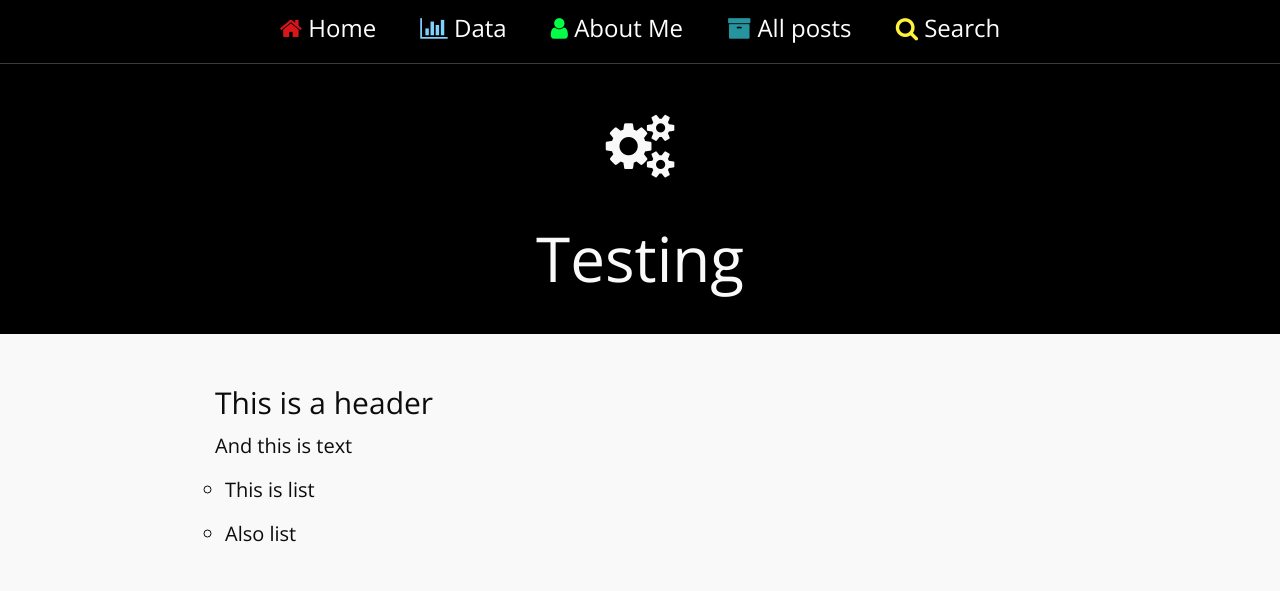
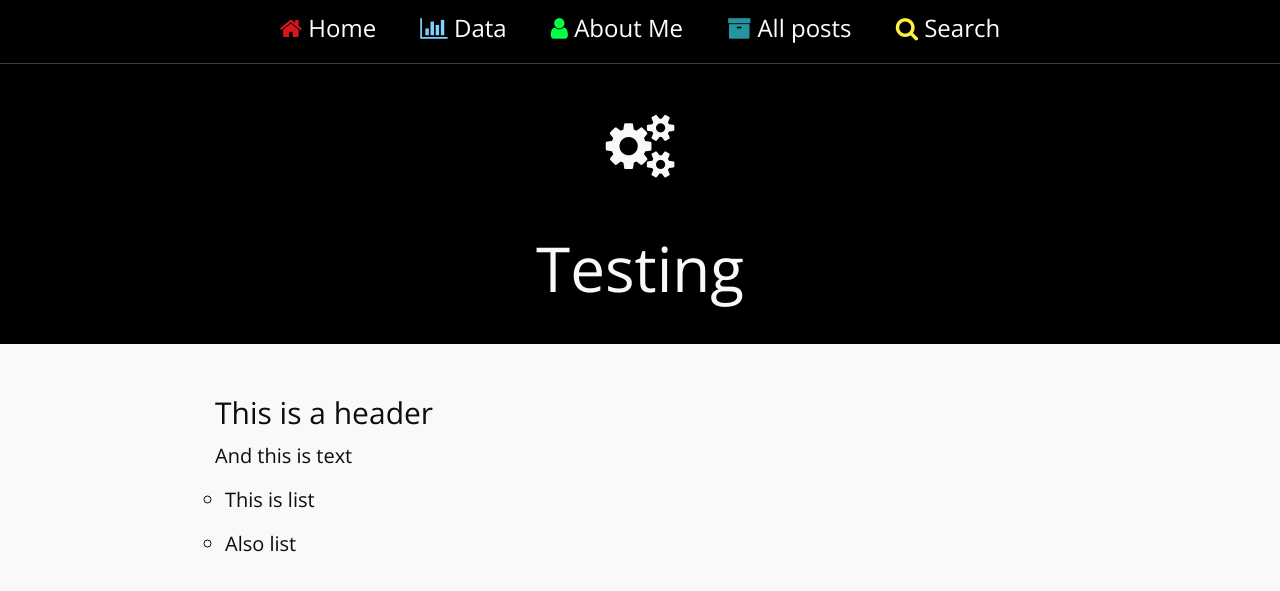
Before and after one commit to dajwarren/dajwarren.github.io, a Jekyll site: the page built from bleh.md, in a window 1280 px wide. Shown: the top 591 px of the page. Built offline with Jekyll 4.4.1, drawn with Linux system fonts in a browser that asks for light colours; nearby versions of some CDN libraries; some web fonts are replaced.

Commit message:
Remove negative margin from thumbnail

```diff
--- a/css/main.scss
+++ b/css/main.scss
@@ -99,7 +99,7 @@ ul {
 
 .thumbnail {
   padding-top: 4rem;
-  margin-bottom: -10px;
+  margin-bottom: 0px;
   text-align: center;
   background-color: $header-background;
   color: $thumbnail-text;
@@ -124,7 +124,6 @@ ul {
   top: 0;
   left: 0;
   right: 0;
-  z-index: 1;
   border-bottom: 1px solid $navbar-border;
   text-align:center;
   text-decoration: none !important;
```
